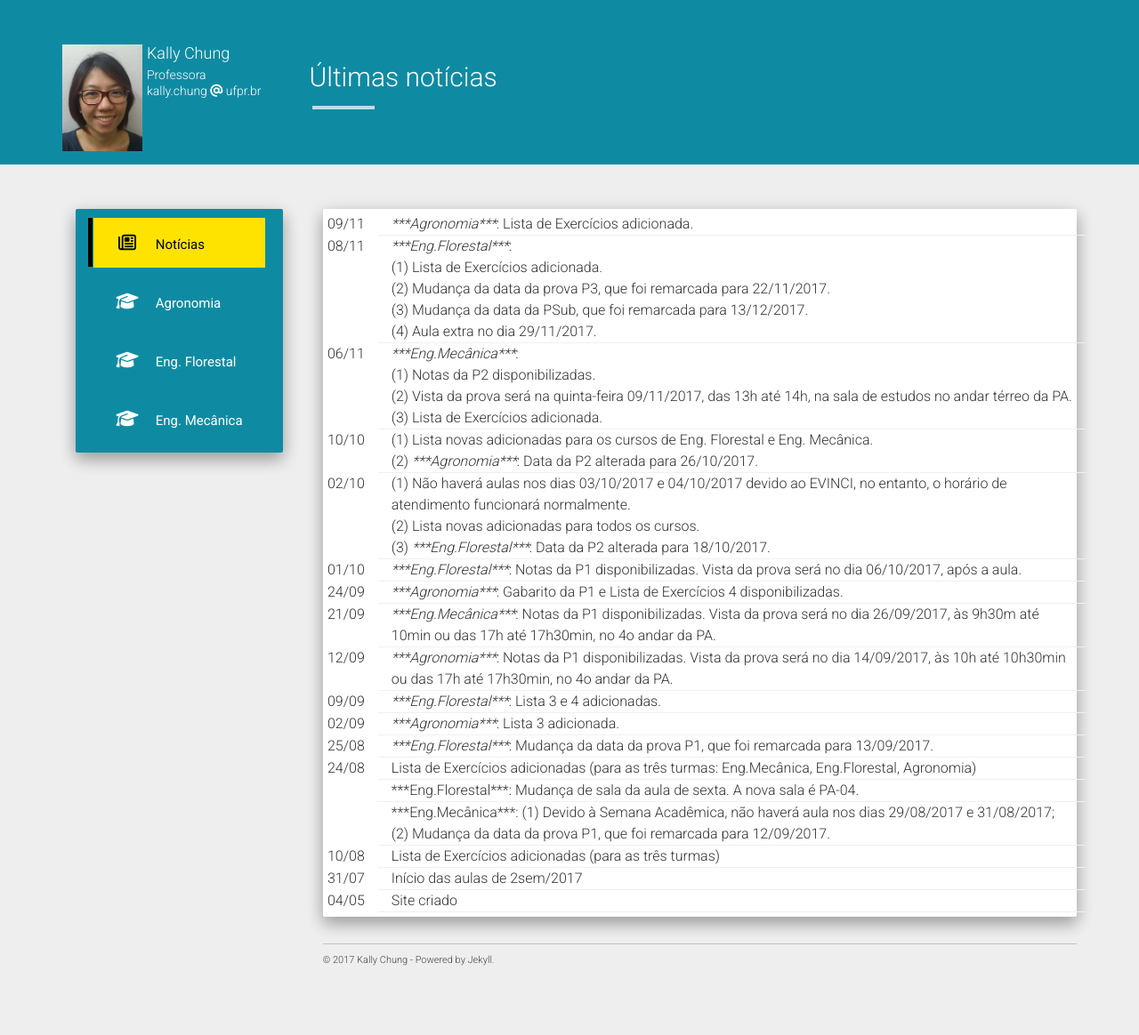
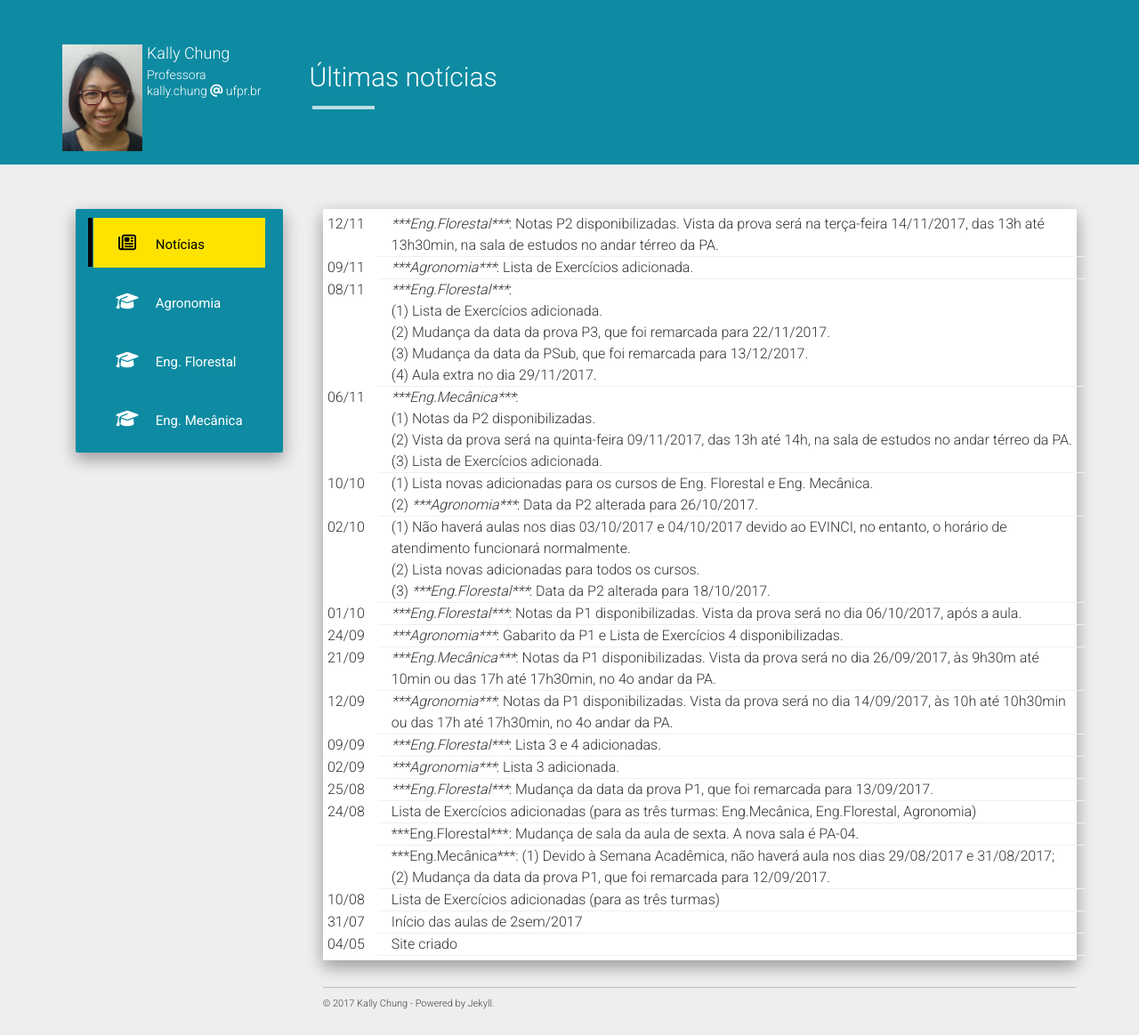
Before and after one commit to chunggnuhc/chunggnuhc.github.io, a Jekyll site: the page built from index.html, in a window 1280 px wide. Shown: the whole page at 89% size. Built offline with Jekyll 4.4.1, drawn with Linux system fonts in a browser that asks for light colours; nearby versions of some CDN libraries; before the commit the page ends 1115 px from its top, so only the background shows below that.

Commit message:
Update Eng.Florestal - NotasP2 e vista da prova

```diff
--- a/_data/noticias.yml
+++ b/_data/noticias.yml
@@ -1,3 +1,5 @@
+- data: 2017-11-12
+  noticia: "<i>***Eng.Florestal***</i>: Notas P2 disponibilizadas. Vista da prova será na terça-feira 14/11/2017, das 13h até 13h30min, na sala de estudos no andar térreo da PA."
 - data: 2017-11-09
   noticia: "<i>***Agronomia***</i>: Lista de Exercícios adicionada."
 - data: 2017-11-08
```
